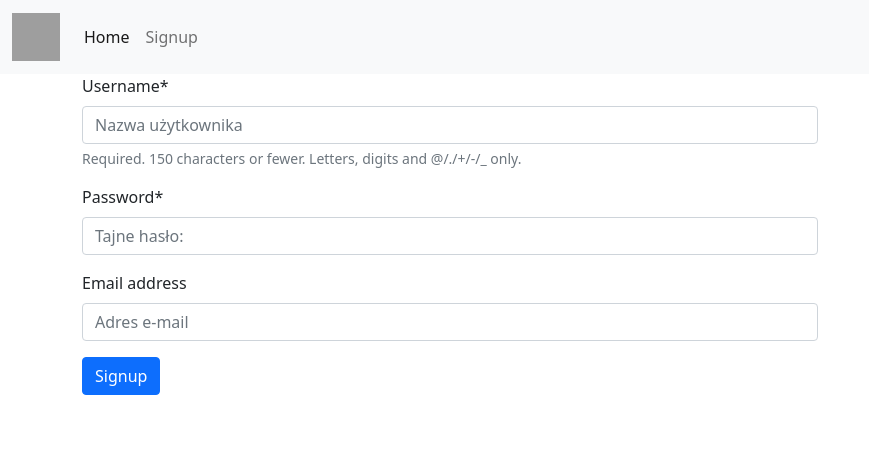
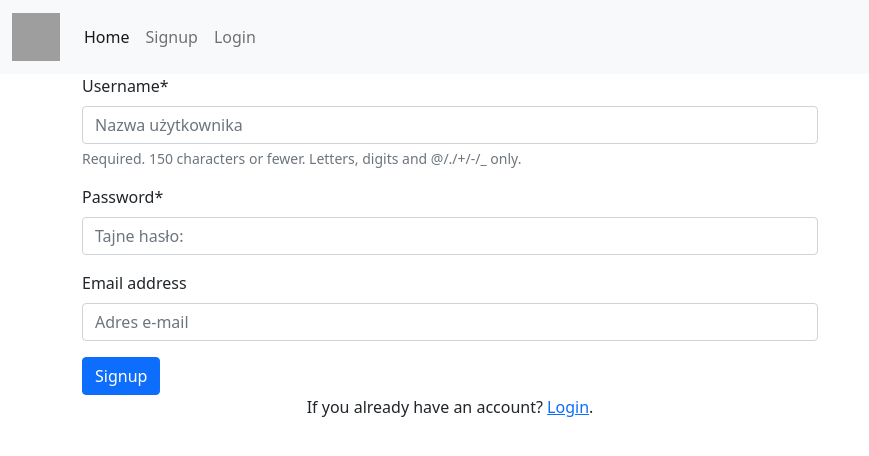
Before and after one commit to DominikaMazur99/OpinionSpace, a Django app: page /signup/ in a window 1280 px wide. Shown: the top 456 px of the page, without its empty margins (0-869 px from the left). Run offline with Django 4.2, Linux system fonts and the light colour scheme; some libraries are stand-ins or nearby versions; grey boxes are pictures that could not be loaded.

Commit message:
registration, login, logout are done

```diff
--- a/home/templates/home/add_item.html
+++ b/home/templates/home/add_item.html
@@ -13,9 +13,8 @@ Add-item
 
         {{ add_item | crispy }}
 
-        <button type="submit" class="btn btn-primary">Add</button>
+        <a href="{% url 'home:item_view' %}" class="btn btn-info" role="button">Add</a>
 
     </form>
 
-
 {% endblock %}
--- a/home/templates/home/signup.html
+++ b/home/templates/home/signup.html
@@ -16,6 +16,7 @@ Signup
         <button type="submit" class="btn btn-primary">Signup</button>
 
     </form>
+    <p class="text-center">If you already have an account? <a href="{% url 'home:login' %}">Login</a>.</p>
 
 
 {% endblock %}
--- a/home/urls.py
+++ b/home/urls.py
@@ -8,5 +8,6 @@ urlpatterns = [
     path('signup/', views.signup, name="signup"),
     path('item/', views.item, name="add_item"),
     path('item-view/', views.item_view, name="item_view"),
+    path('login/', views.login_user, name="login"),
     path('logout/', views.logout_user, name="logout"),
 ]
--- a/home/views.py
+++ b/home/views.py
@@ -1,8 +1,11 @@
-from django.contrib.auth import login, logout
+from django.contrib import messages
+from django.contrib.auth import authenticate, login, logout, get_user_model
+from django.contrib.auth.forms import AuthenticationForm
 from django.forms import modelformset_factory
 from django.shortcuts import render, redirect
 from home.forms import UserForm
 from home.models import Item
+
 
 
 def home(request):
@@ -16,26 +19,49 @@ def signup(request):
         if form.is_valid():
             user = form.save()
             login(request, user)
+            messages.success(request, 'Registration succesful.')
             return redirect('home:home')
+        messages.error(request, 'Unsuccessful registration. Invalid information')
     else:
         form = UserForm()
 
     return render(request, 'home/signup.html', {'form': form})
 
+def login_user(request):
+    if request.method == "POST":
+        form = AuthenticationForm(request, data=request.POST)
+        if form.is_valid():
+            username = form.cleaned_data.get('username')
+            password = form.cleaned_data.get('password')
+            user = authenticate(username=username, password=password)
+            if user is not None:
+                login(request, user)
+                messages.info(request, f"You are now logged in as {username}.")
+                return redirect("home:home")
+            else:
+                messages.error(request, "Invalid username or password.")
+        else:
+            messages.error(request, "Invalid username or password.")
+    form = AuthenticationForm()
+    return render(request=request, template_name="home/login.html", context={"login_form": form})
+
+
 def logout_user(request):
     logout(request)
+    messages.info(request, "You have successfully logged out.")
     return redirect('home:home')
 
 def item(request):
-    AddItem = modelformset_factory(Item, fields=['name', 'description', 'authors', 'year', 'user'], max_num=1, extra=2)
-
+    AddItem = modelformset_factory(Item, fields=['name', 'description', 'authors', 'year', 'user', 'category'], max_num=1, extra=2)
     if request.method == 'POST':
         add_item = AddItem(request.POST)
         if add_item.is_valid():
             add_item.save()
             return redirect('home:home')
     else:
-        add_item = AddItem(queryset=Item.objects.none())
+        add_item = AddItem(
+            queryset=Item.objects.none(),
+        )
     return render(request, 'home/add_item.html', {'add_item': add_item})
 
 def item_view(request):
--- a/templates/partial/_navbar.html
+++ b/templates/partial/_navbar.html
@@ -16,13 +16,16 @@
         <li class="nav-item">
           <a class="nav-link" aria-current="page" href="{% url 'home:signup' %}">Signup</a>
         </li>
+        <li class="nav-item">
+          <a class="nav-link" aria-current="page" href="{% url 'home:login' %}">Login</a>
+        </li>
         {% else %}
         <li class="nav-item">
           <a class="nav-link" aria-current="page" href="{% url 'home:add_item' %}">Add Item</a>
         </li>
-        <li class="nav-item">
-          <a class="nav-link" aria-current="page" href="{% url 'home:item_view' %}">Items</a>
-        </li>
+<!--        <li class="nav-item">-->
+<!--          <a class="nav-link" aria-current="page" href="{% url 'home:item_view' %}">Items</a>-->
+<!--        </li>-->
         <li class="nav-item">
           <a class="nav-link" aria-current="page" href="{% url 'home:logout' %}">Logout</a>
         </li>
```
Also changed, not shown: home/templates/home/login.html (added, +23 -0 lines).
